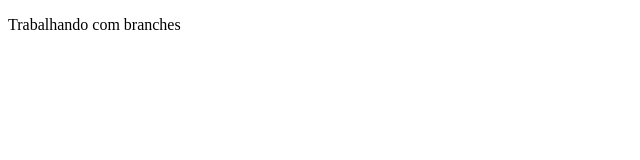
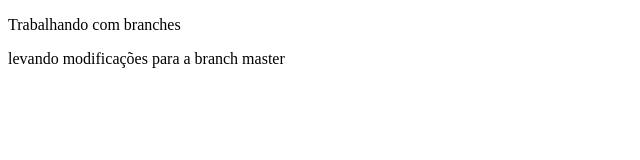
Before and after one commit to andressadellay/versionamentodesoftware, a plain HTML site: page index.html in a window 1280 px wide. Shown: the whole page, without its empty margins (0-640 px from the left). Drawn offline with Linux system fonts and the light colour scheme.

Commit message:
Comitando atualizações

```diff
--- a/index.html
+++ b/index.html
@@ -8,5 +8,6 @@
 </head>
 <body>
     <p>Trabalhando com branches</p>
+    <p>levando modificações para a branch master</p>
 </body>
 </html>
```
